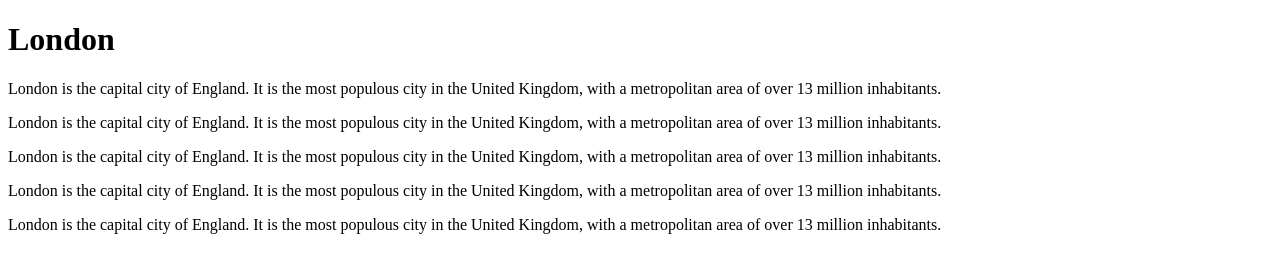
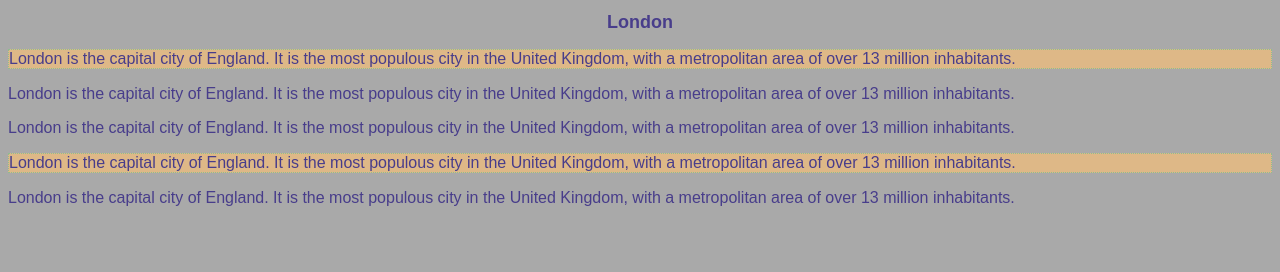
Before and after one commit to johncro/html, a plain HTML site: page index.html in a window 1280 px wide. Drawn offline with Linux system fonts and the light colour scheme.

Commit message:
add styles

```diff
--- a/index.html
+++ b/index.html
@@ -1,14 +1,18 @@
 <!DOCTYPE html>
 <html>
+<head>
+<meta charset="UTF-8">
+<link rel="stylesheet" href="style.css">
+</head>
 <body>
 <h1>London</h1>
-<p>London is the capital city of England. It is the most populous city in the United Kingdom,
+<p class="title">London is the capital city of England. It is the most populous city in the United Kingdom,
 with a metropolitan area of over 13 million inhabitants.</p>
 <p>London is the capital city of England. It is the most populous city in the United Kingdom,
 with a metropolitan area of over 13 million inhabitants.</p>
 <p>London is the capital city of England. It is the most populous city in the United Kingdom,
 with a metropolitan area of over 13 million inhabitants.</p>
-<p>London is the capital city of England. It is the most populous city in the United Kingdom,
+<p class="title">London is the capital city of England. It is the most populous city in the United Kingdom,
 with a metropolitan area of over 13 million inhabitants.</p>
 <p>London is the capital city of England. It is the most populous city in the United Kingdom,
 with a metropolitan area of over 13 million inhabitants.</p>
--- /dev/null
+++ b/style.css
@@ -0,0 +1,15 @@
+body{
+	color: #483D8B;
+	background:#A9A9A9;
+	font-size: 16px;
+	font-family: Arial, sans-serif;
+}
+h1{
+	font-size: 18px;
+	text-align: center;
+}
+
+.title{
+	background-color: #DEB887;
+	border: 1px dotted #8FBC8F;
+}
```
